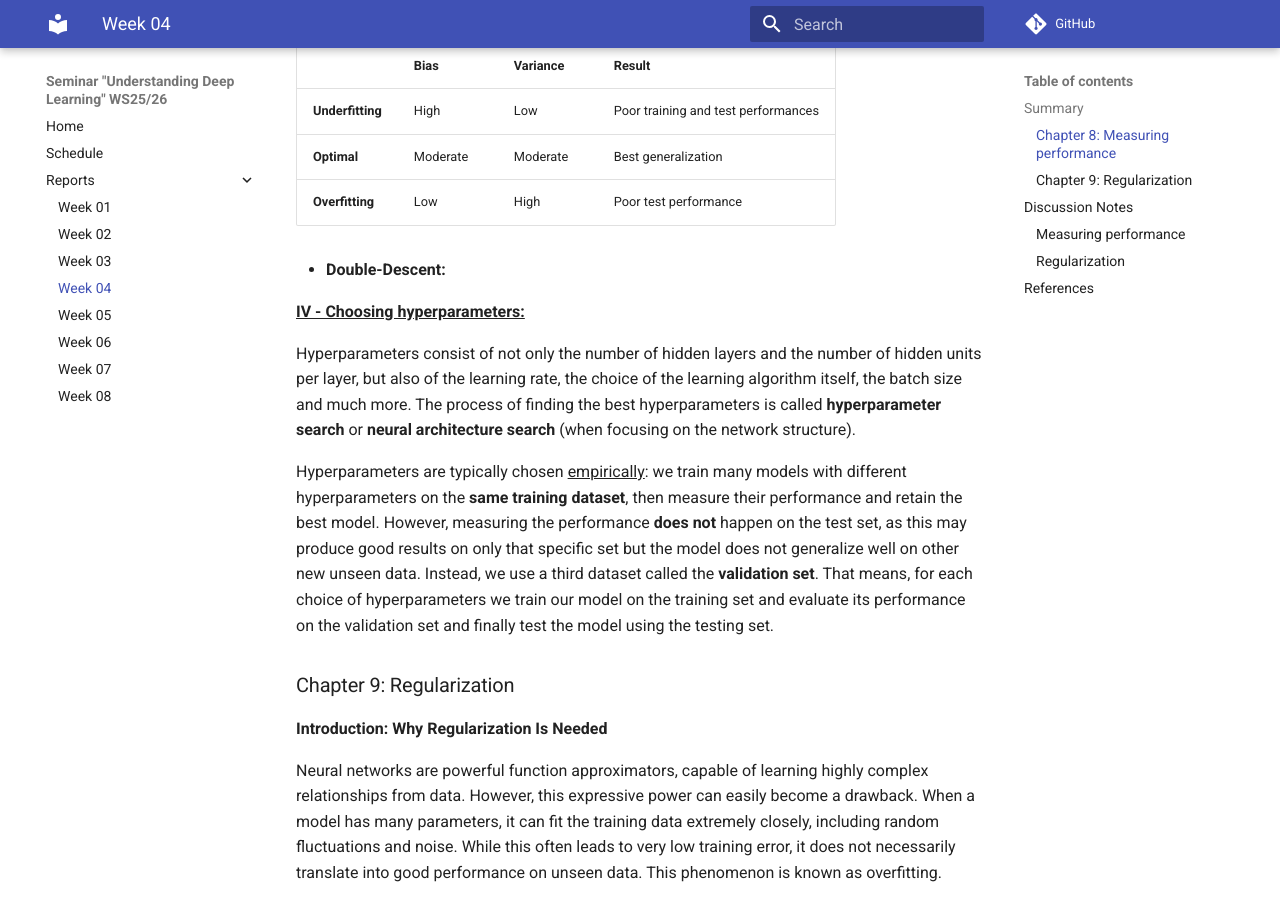
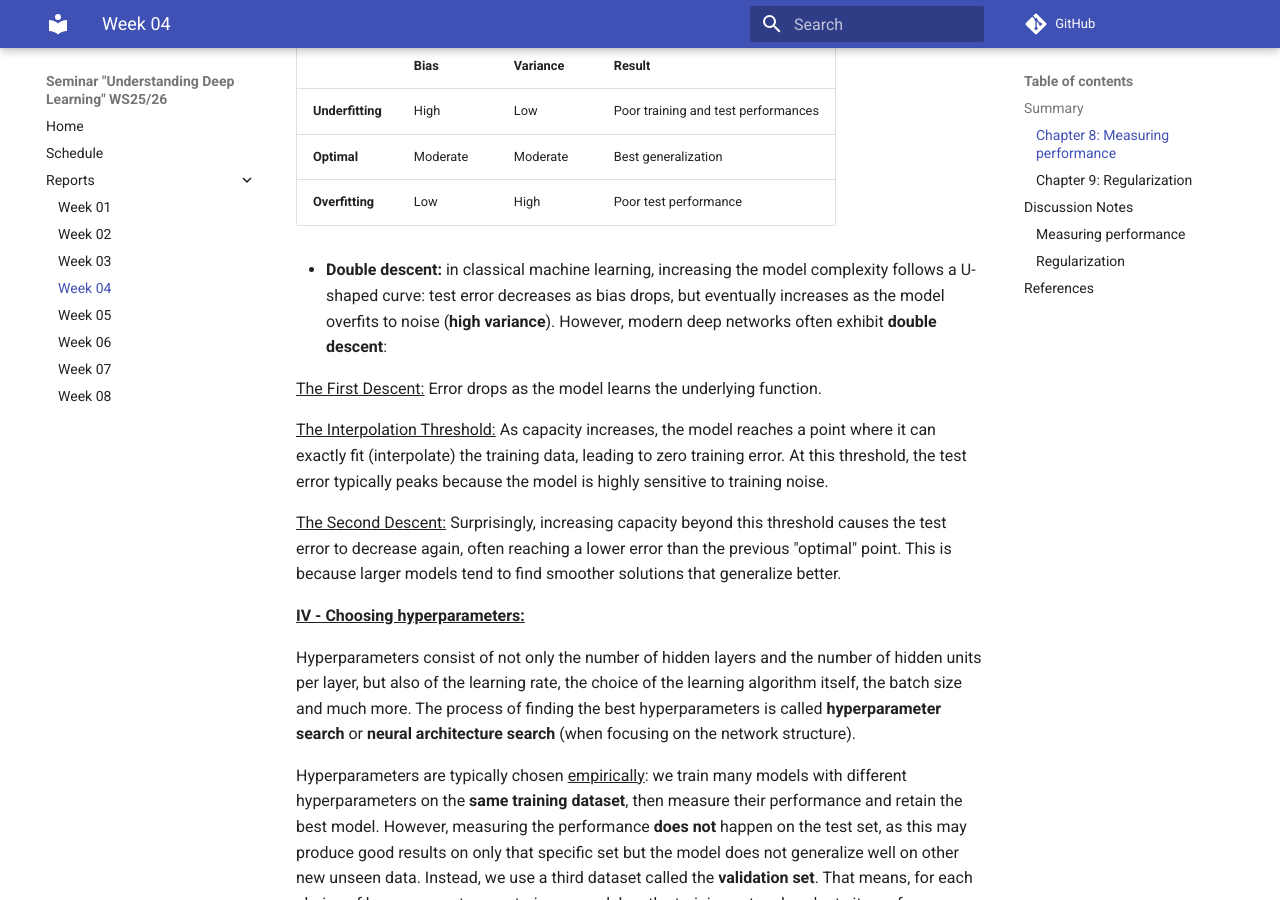
Before and after one commit to link-er/seminar_UDL_wise2526, an MkDocs documentation site: the page built from docs/reports/week04_ch8_9.md, in a window 1280 px wide and 900 px high, scrolled down 4952 px. Built offline with MkDocs 1.6.1 and Material for MkDocs 9.7.7, drawn with Linux system fonts in a browser that asks for light colours; comment, search, counter and statistics services are not loaded.

Commit message:
Document double descent

```diff
--- a/docs/reports/week04_ch8_9.md
+++ b/docs/reports/week04_ch8_9.md
@@ -83,8 +83,13 @@ In both cases the model does not generalize well on new unseen data. The ideal m
 | **Optimal** | Moderate | Moderate | Best generalization |
 | **Overfitting** | Low | High | Poor test performance |
 
-- **Double-Descent:**
+- **Double descent:** in classical machine learning, increasing the model complexity follows a U-shaped curve: test error decreases as bias drops, but eventually increases as the model overfits to noise (**high variance**). However, modern deep networks often exhibit **double descent**:
 
+<u>The First Descent:</u> Error drops as the model learns the underlying function.
+
+<u>The Interpolation Threshold:</u> As capacity increases, the model reaches a point where it can exactly fit (interpolate) the training data, leading to zero training error. At this threshold, the test error typically peaks because the model is highly sensitive to training noise.
+
+<u>The Second Descent:</u> Surprisingly, increasing capacity beyond this threshold causes the test error to decrease again, often reaching a lower error than the previous "optimal" point. This is because larger models tend to find smoother solutions that generalize better.
 
 **<u>IV - Choosing hyperparameters:</u>**
 
```
